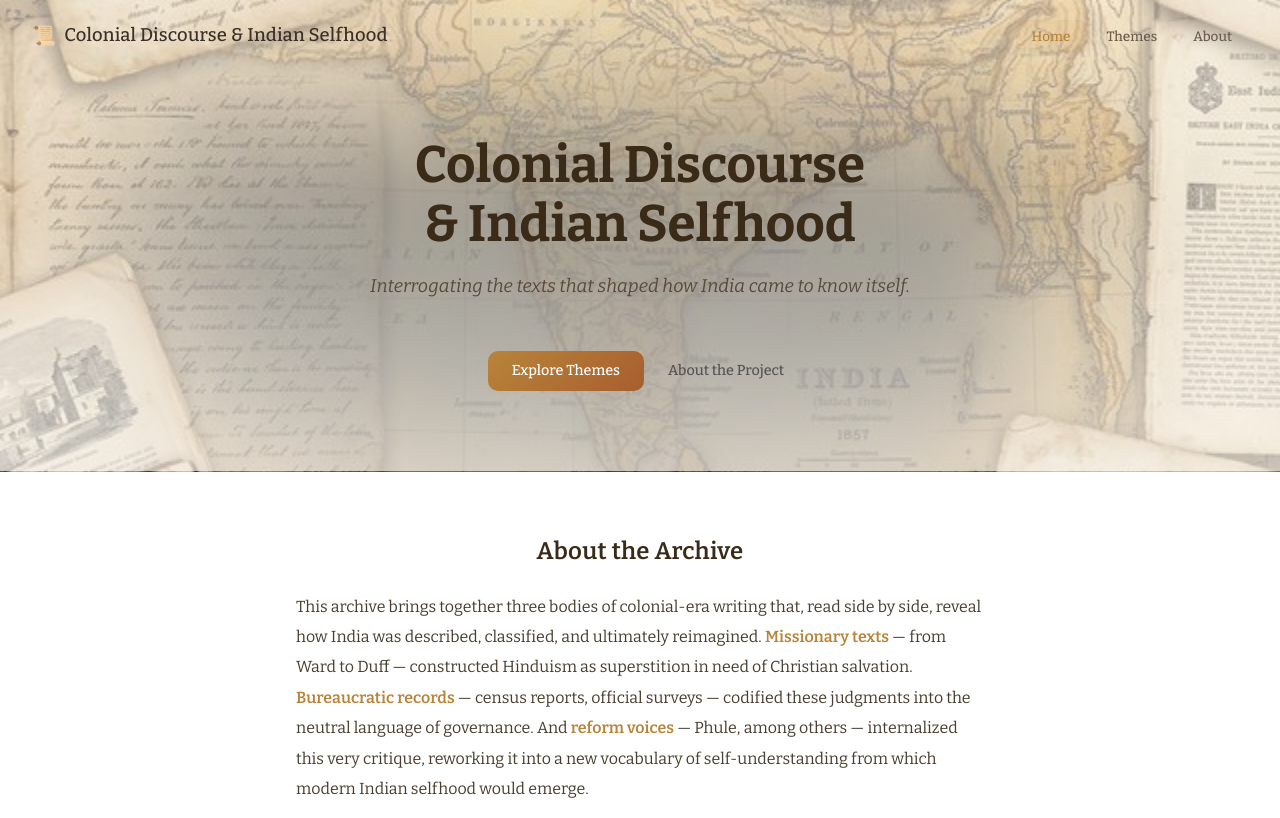
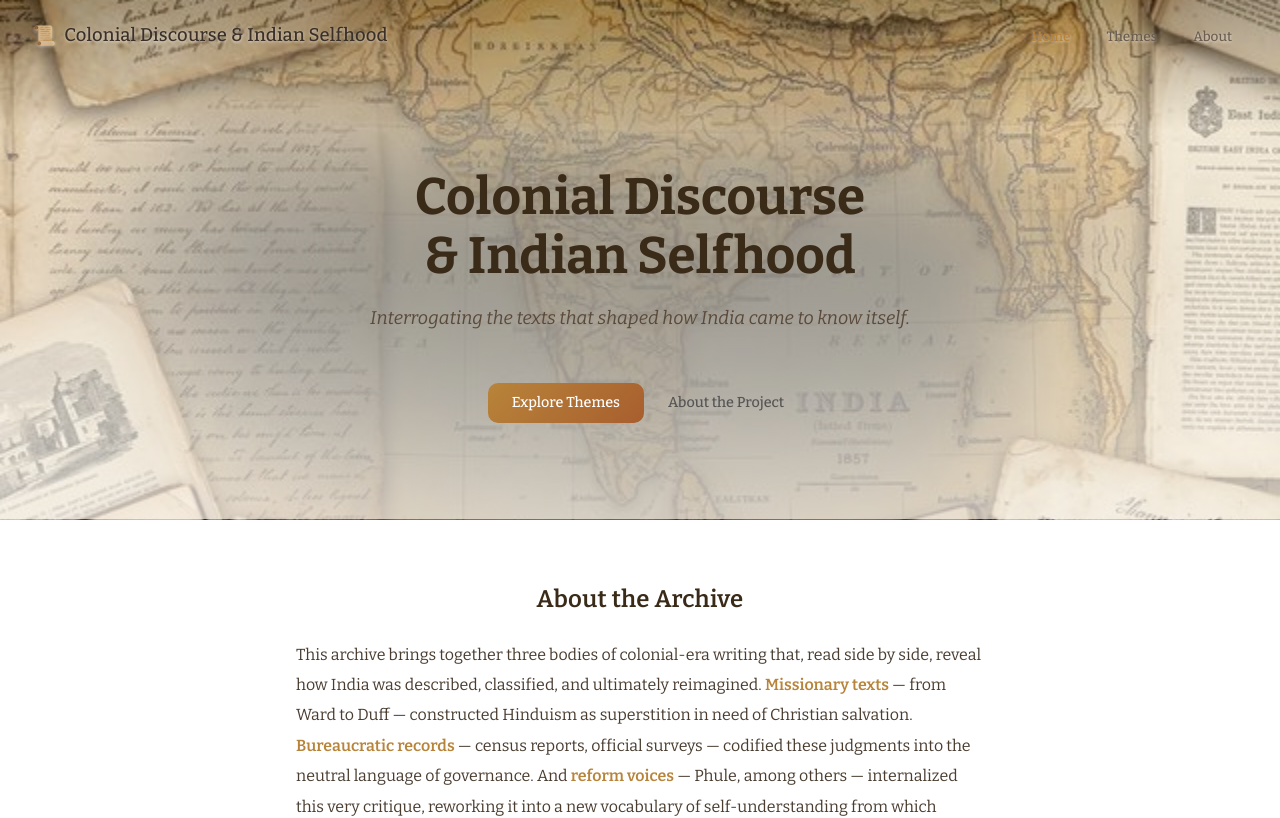
Before and after one commit to mm28055/missionary-literature-db, a Next.js app: page / in a window 1280 px wide. Shown: the top 818 px of the page. Built offline with nearby package versions, Linux system fonts and the light colour scheme; no server answers; the database is empty.

Commit message:
Taller hero, dark top gradient for navbar readability, text-shadow on nav

```diff
--- a/src/app/page.module.css
+++ b/src/app/page.module.css
@@ -1,7 +1,7 @@
 /* ---- Home Page ---- */
 .hero {
   text-align: center;
-  padding: calc(var(--nav-height) + 4rem) var(--space-xl) 5rem;
+  padding: calc(var(--nav-height) + 6rem) var(--space-xl) 6rem;
   position: relative;
   background: url('/hero-bg.png') center / cover no-repeat;
   width: 100%;
@@ -15,8 +15,9 @@
   position: absolute;
   inset: 0;
   background: linear-gradient(180deg,
-      rgba(252, 250, 247, 0.55) 0%,
-      rgba(252, 250, 247, 0.5) 40%,
+      rgba(40, 30, 20, 0.35) 0%,
+      rgba(252, 250, 247, 0.45) 25%,
+      rgba(252, 250, 247, 0.5) 50%,
       rgba(252, 250, 247, 0.7) 100%);
   pointer-events: none;
 }
--- a/src/components/Navbar.module.css
+++ b/src/components/Navbar.module.css
@@ -39,6 +39,7 @@
     font-weight: 500;
     letter-spacing: 0.01em;
     transition: color var(--transition-fast);
+    text-shadow: 0 1px 3px rgba(255, 255, 255, 0.6);
 }
 
 .navbar-brand:hover {
@@ -65,6 +66,7 @@
     text-decoration: none;
     border-radius: var(--radius-sm);
     transition: all var(--transition-fast);
+    text-shadow: 0 1px 3px rgba(255, 255, 255, 0.6);
 }
 
 .navbar-link:hover {
```
